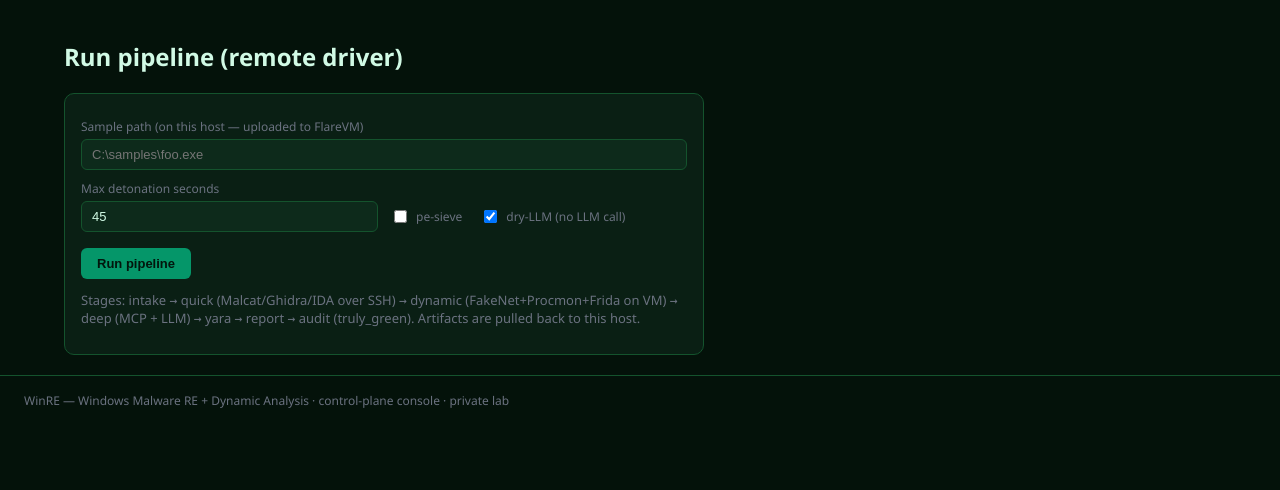
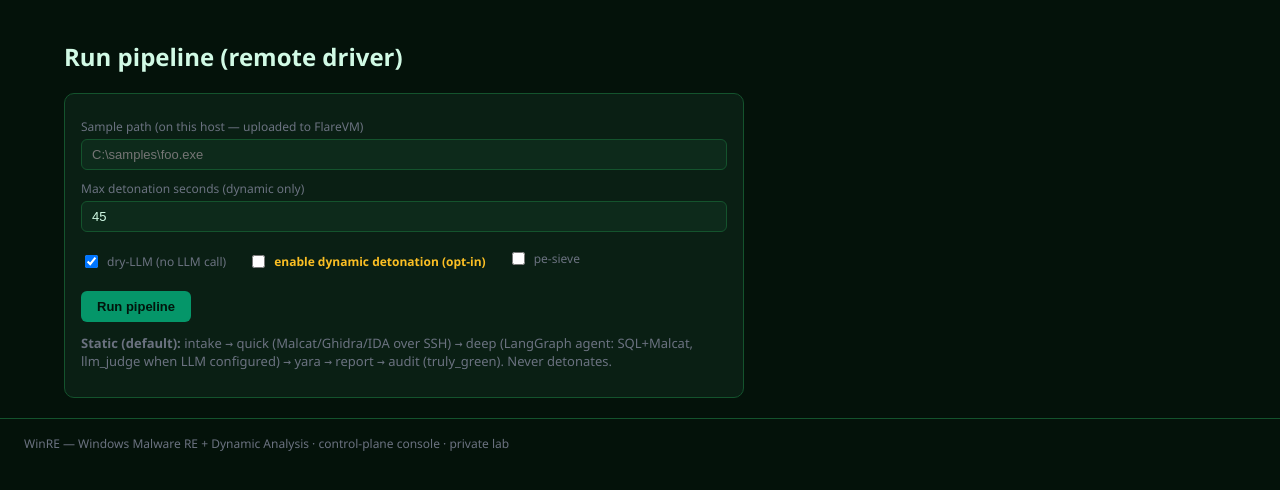
Before and after one commit to Ganron007/WinRE, a Flask app: page /run in a window 1280 px wide. Shown: the part 66-556 px from the top of the page. Run offline with Flask 3, Linux system fonts and the light colour scheme; parts of the project's set-up code (start-up, migrations or seed data) failed here and were passed over.

Commit message:
UI: segregated static/dynamic run (--dynamic toggle w/ snapshot warning), phase/source in packs, agent view in pack page, /api/packs

```diff
--- a/winre/ui/app.py
+++ b/winre/ui/app.py
@@ -159,19 +159,22 @@ def _vm_health() -> dict:
 
 
 def _run_pipeline_in_thread(sample_path: str, max_seconds: int,
-                            pesieve: bool, dry_llm: bool) -> None:
+                            pesieve: bool, dry_llm: bool, dynamic: bool) -> None:
     """Run the remote pipeline in a background thread; store the result."""
+    import traceback
+
     def _do():
         with _run_lock:
             _run_state["running"] = True
             try:
-                from winre.pipeline import run_pipeline as _local  # not used
                 res = remote_driver.run_remote_pipeline(
                     Path(sample_path), max_seconds=max_seconds,
-                    enable_pesieve=pesieve, dry_llm=dry_llm)
+                    enable_pesieve=pesieve, enable_dynamic=dynamic,
+                    dry_llm=dry_llm)
                 _run_state["last"] = {"ok": True, "sha": res["sha"],
                                       "audit": res["results"]["audit"]}
             except Exception as e:
+                print("[winre-ui] run failed:", traceback.format_exc(), flush=True)
                 _run_state["last"] = {"ok": False, "error": str(e)}
             finally:
                 _run_state["running"] = False
@@ -207,9 +210,10 @@ def create_app() -> "Flask":
             max_seconds = int(request.form.get("max_seconds", 45))
             pesieve = request.form.get("pesieve") == "on"
             dry_llm = request.form.get("dry_llm") == "on"
-            _run_pipeline_in_thread(sample, max_seconds, pesieve, dry_llm)
+            dynamic = request.form.get("dynamic") == "on"
+            _run_pipeline_in_thread(sample, max_seconds, pesieve, dry_llm, dynamic)
             return jsonify({"ok": True, "msg": "pipeline started",
-                            "sample": sample})
+                            "sample": sample, "dynamic": dynamic})
         return render_template("run.html", running=_run_state["running"],
                                last=_run_state["last"])
 
@@ -220,6 +224,27 @@ def create_app() -> "Flask":
     @app.route("/packs")
     def packs():
         return render_template("packs.html", packs=_packs())
+
+    @app.route("/api/packs")
+    def api_packs():
+        """JSON: pack list + phase/source/truly_green for each."""
+        out = []
+        for p in _packs():
+            sha = p["sha"]
+            rep = None
+            rp = LOGS_DIR / sha / "report" / "report.json"
+            if rp.is_file():
+                try:
+                    rep = json.loads(rp.read_text(encoding="utf-8"))
+                except json.JSONDecodeError:
+                    pass
+            out.append({
+                "sha": sha, "short": p["short"],
+                "audit": p["audit"],
+                "phase": (rep or {}).get("phase", "static"),
+                "source": (rep or {}).get("source", "?"),
+            })
+        return jsonify(out)
 
     @app.route("/packs/<sha>")
     def pack(sha: str):
--- a/winre/ui/templates/mcp.html
+++ b/winre/ui/templates/mcp.html
@@ -27,7 +27,9 @@
 </div>
 <p class="muted" style="margin-top:12px">
   MCP servers bind the lab NIC so this control plane reaches them over HTTP
-  (no internet on the VM — safe for detonation). Start them on the VM console
-  with <code>winre\mcp\start_servers.ps1</code>.
+  (no internet on the VM — safe for detonation). They auto-start at boot via
+  the Startup launcher (FlareVM autologon → <code>start_servers.ps1</code>);
+  x64dbg opens minimized for :9094. If a server is down, run
+  <code>winre\mcp\start_servers.ps1</code> on the VM console.
 </p>
 {% endblock %}
--- a/winre/ui/templates/run.html
+++ b/winre/ui/templates/run.html
@@ -14,47 +14,71 @@
       const s = await r.json();
       if (!s.running) {
         clearInterval(t);
+        const last = s.last || {};
+        const ok = last.ok ? '<span class="badge green">done</span>'
+                           : '<span class="badge red">failed</span>';
         document.getElementById('progress').innerHTML =
-          '<p><span class="badge green">done</span></p><pre>' +
-          JSON.stringify(s.last, null, 2) + '</pre>';
+          `<p>${ok} <span class="mono">${last.sha ? last.sha.slice(0,16)+'…' : ''}</span></p>
+           <pre>${JSON.stringify(last, null, 2)}</pre>`;
       }
     }, 3000);
   </script>
 {% else %}
-  <div class="card" style="max-width:640px">
+  <div class="card" style="max-width:680px">
     <form method="post" action="/run">
       <label>Sample path (on this host — uploaded to FlareVM)</label>
       <input name="sample" placeholder="C:\samples\foo.exe" required>
 
       <div class="form-row">
         <div>
-          <label>Max detonation seconds</label>
+          <label>Max detonation seconds (dynamic only)</label>
           <input name="max_seconds" type="number" value="45" min="10" max="600">
         </div>
-        <div>
-          <label>&nbsp;</label>
-          <div style="display:flex; gap:18px; align-items:center; padding-top:6px">
-            <label style="display:flex; gap:6px; align-items:center; margin:0">
-              <input type="checkbox" name="pesieve" style="width:auto"> pe-sieve
-            </label>
-            <label style="display:flex; gap:6px; align-items:center; margin:0">
-              <input type="checkbox" name="dry_llm" style="width:auto" checked>
-              dry-LLM (no LLM call)
-            </label>
-          </div>
-        </div>
+      </div>
+
+      <div style="display:flex; gap:22px; flex-wrap:wrap; align-items:center; margin-top:10px">
+        <label style="display:flex; gap:6px; align-items:center">
+          <input type="checkbox" name="dry_llm" style="width:auto" checked>
+          dry-LLM (no LLM call)
+        </label>
+        <label style="display:flex; gap:6px; align-items:center">
+          <input type="checkbox" name="dynamic" id="dynamicChk" style="width:auto">
+          <b style="color:#fbbf24">enable dynamic detonation (opt-in)</b>
+        </label>
+        <label style="display:flex; gap:6px; align-items:center; margin:0" id="pesieveLbl" hidden>
+          <input type="checkbox" name="pesieve" style="width:auto"> pe-sieve
+        </label>
+      </div>
+
+      <div id="dynWarn" class="card" style="margin-top:10px; border-color:#78350f; background:#1a0f00" hidden>
+        <p style="color:#fcd34d; margin:0; font-size:12px">
+          <b>Dynamic is segregated &amp; contaminating.</b> Runs LAST after static, on a
+          FlareVM that must be at its clean snapshot. It detonates the sample
+          (FakeNet+Procmon+Frida+pe-sieve), then you MUST restore the VM snapshot.
+          static_yara_wins — dynamic can only corroborate, never clear a static verdict.
+        </p>
       </div>
 
       <div style="margin-top:16px">
         <button type="submit">Run pipeline</button>
       </div>
       <p class="muted" style="margin-top:12px">
-        Stages: intake → quick (Malcat/Ghidra/IDA over SSH) → dynamic
-        (FakeNet+Procmon+Frida on VM) → deep (MCP + LLM) → yara → report →
-        audit (truly_green). Artifacts are pulled back to this host.
+        <b>Static (default):</b> intake → quick (Malcat/Ghidra/IDA over SSH) →
+        deep (LangGraph agent: SQL+Malcat, llm_judge when LLM configured) →
+        yara → report → audit (truly_green). Never detonates.
       </p>
     </form>
   </div>
+
+  <script>
+    const chk = document.getElementById('dynamicChk');
+    const warn = document.getElementById('dynWarn');
+    const pes = document.getElementById('pesieveLbl');
+    chk.addEventListener('change', () => {
+      warn.hidden = !chk.checked;
+      pes.hidden = !chk.checked;
+    });
+  </script>
 
   {% if last %}
   <div class="card" style="margin-top:16px">
```
Also changed, not shown: winre/ui/templates/pack.html (+24 -1 lines), winre/ui/templates/packs.html (+27 -10 lines).
